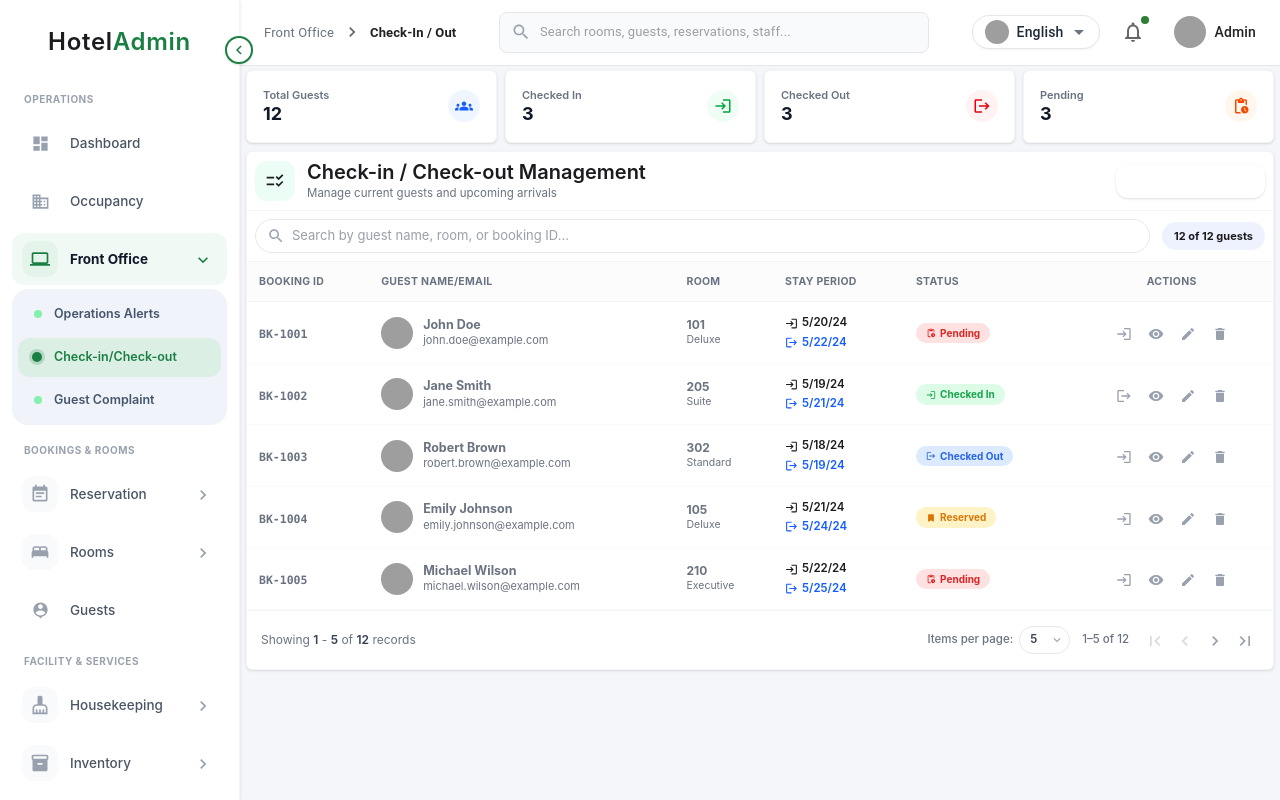
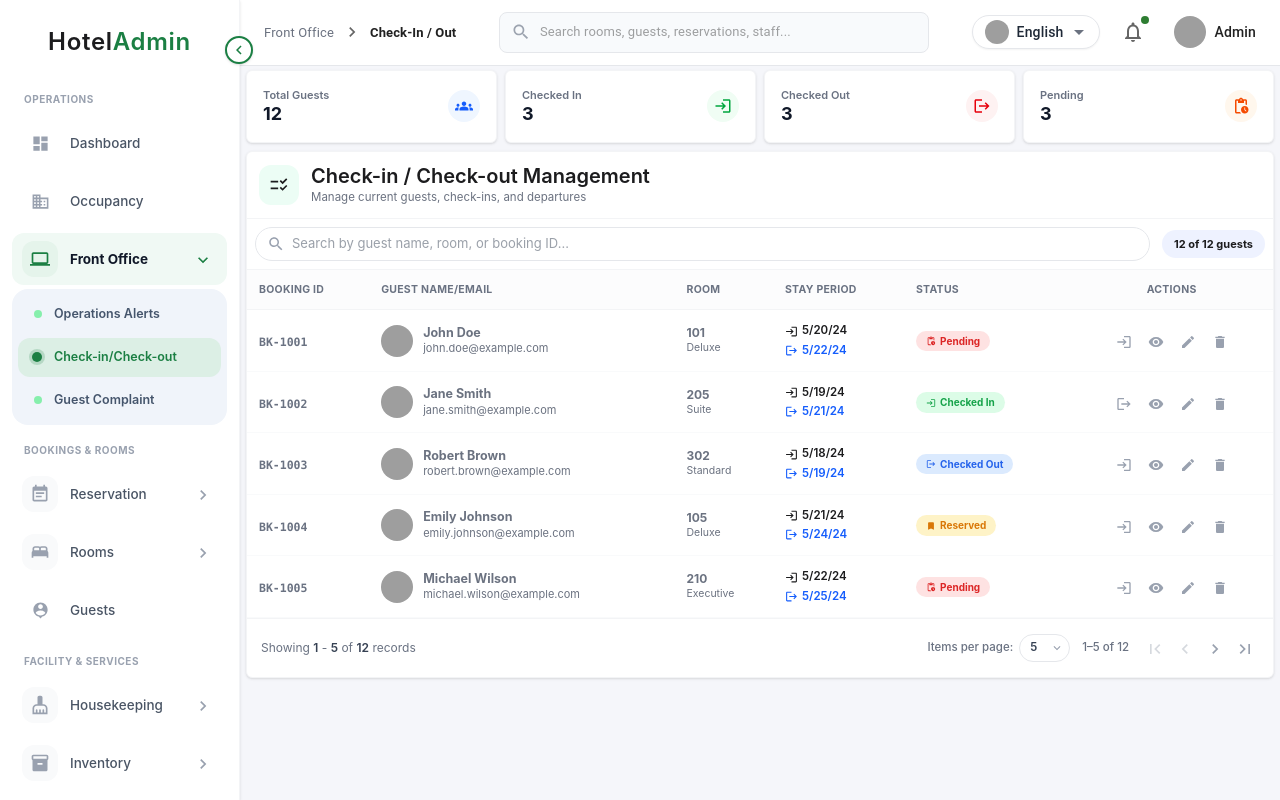
Before and after one commit to sanaullah-7/Hotel-Software, a React (Vite) app in the folder Client/: page /front-office/check-in-out in a window 1280 px wide. Built offline with nearby package versions, Linux system fonts and the light colour scheme; grey boxes are pictures that could not be loaded; the HTML template or start-up script is replaced by a standard one.

Commit message:
refactor(front-office): remove redundant top check-in guest button to streamline operational check-in/out workflow

```diff
--- a/Client/src/features/front-office/components/CheckInOutTable.jsx
+++ b/Client/src/features/front-office/components/CheckInOutTable.jsx
@@ -56,7 +56,7 @@ export default function CheckInOutTable({
   return (
     <div className="bg-white rounded-[6px] shadow-sm border border-gray-100 overflow-hidden mt-2">
       {/* Header */}
-      <div className="p-2 border-b border-gray-100 flex items-center justify-between gap-3">
+      <div className="p-3 border-b border-gray-100 flex items-center justify-between gap-3">
         <div className="flex items-center gap-3">
           <div className="w-10 h-10 rounded-[12px] bg-[#ecfdf5] flex items-center justify-center shrink-0">
             <ChecklistRtlIcon style={{ color: PRIMARY }} sx={{ fontSize: 20 }} />
@@ -66,17 +66,10 @@ export default function CheckInOutTable({
               Check-in / Check-out Management
             </h3>
             <p className="text-[11.5px] text-gray-400">
-              Manage current guests and upcoming arrivals
+              Manage current guests, check-ins, and departures
             </p>
           </div>
         </div>
-        <button
-          onClick={onOpenCheckInModal}
-          className="flex items-center gap-1.5 text-white px-4 py-2 rounded-xl text-[12.5px] font-bold shadow-sm hover:brightness-110 transition-all cursor-pointer shrink-0"
-          style={{ backgroundColor: PRIMARY }}
-        >
-          <LoginIcon sx={{ fontSize: 16 }} /> Check-in Guest
-        </button>
       </div>
 
       {/* Search */}
--- a/Client/src/features/front-office/pages/CheckInOut.jsx
+++ b/Client/src/features/front-office/pages/CheckInOut.jsx
@@ -30,7 +30,6 @@ export default function CheckInOut() {
   const [currentPage, setCurrentPage] = useState(1);
   const [rowsPerPage, setRowsPerPage] = useState(5);
   const [viewGuest, setViewGuest] = useState(null);
-  const [checkInModalOpen, setCheckInModalOpen] = useState(false);
   const [checkInActionModal, setCheckInActionModal] = useState(null);
   const [checkOutActionModal, setCheckOutActionModal] = useState(null);
   const [editGuest, setEditGuest] = useState(null);
@@ -84,28 +83,6 @@ export default function CheckInOut() {
     setEditGuest(null);
   };
 
-  const handleAddGuest = (form) => {
-    const nextNum = guests.length
-      ? Math.max(...guests.map((g) => parseInt(g.id.split('-')[1], 10))) + 1
-      : 1001;
-    const newId = form.bookingId?.trim() || `BK-${nextNum}`;
-    const newGuest = {
-      id: newId,
-      bookingId: newId,
-      name: form.name.trim(),
-      email:
-        form.email.trim() ||
-        `${form.name.trim().toLowerCase().replace(/\s+/g, '.')}@example.com`,
-      room: form.room.trim(),
-      roomType: form.roomType,
-      checkIn: form.checkIn || '—',
-      checkOut: form.checkOut || '—',
-      status: form.status,
-    };
-    setGuests((prev) => [newGuest, ...prev]);
-    setCheckInModalOpen(false);
-  };
-
   return (
     <div className="animate-fade-in pt-1 pb-2">
       {/* SUMMARY CARDS */}
@@ -137,7 +114,6 @@ export default function CheckInOut() {
         totalPages={totalPages}
         indexOfFirstRow={indexOfFirstRow}
         indexOfLastRow={indexOfLastRow}
-        onOpenCheckInModal={() => setCheckInModalOpen(true)}
         onCheckInAction={(guest) => setCheckInActionModal(guest)}
         onCheckOutAction={(guest) => setCheckOutActionModal(guest)}
         onViewGuest={(guest) => setViewGuest(guest)}
@@ -155,14 +131,6 @@ export default function CheckInOut() {
             setViewGuest(null);
             handleEdit(current);
           }}
-        />
-      )}
-
-      {/* CREATE RECORD MODAL */}
-      {checkInModalOpen && (
-        <GuestFormModal
-          onClose={() => setCheckInModalOpen(false)}
-          onSave={handleAddGuest}
         />
       )}
 
```
